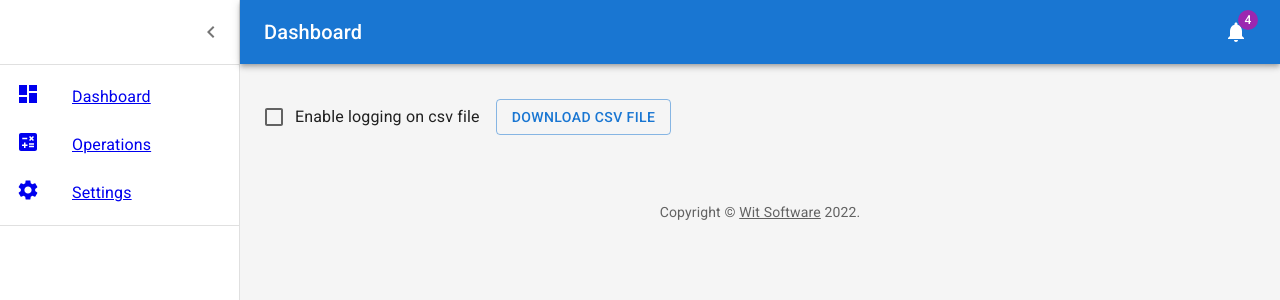
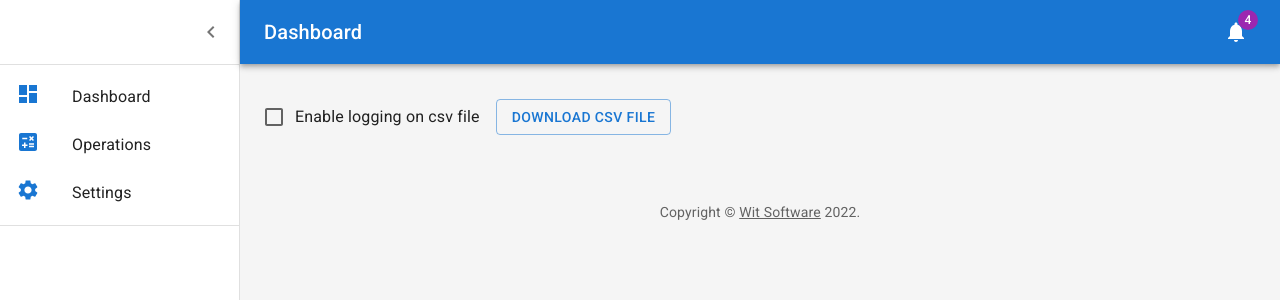
Before and after one commit to sousacaio/wit-reactjschallenge, a React (Create React App) app: page /settings in a window 1280 px wide. Shown: the top 300 px of the page. Built offline with nearby package versions, Linux system fonts and the light colour scheme; no server answers.

Commit message:
refactor: correct link style

```diff
--- a/src/Components/SidebarComponents.tsx
+++ b/src/Components/SidebarComponents.tsx
@@ -10,31 +10,31 @@ export const mainListItems = (
     <div>
         <ListItem button>
             <ListItemIcon>
-                <Link to="/dashboard">
-                    <DashboardIcon />
-                </Link>
+                <Link to="/dashboard" style={{ all: 'unset' }}>
+                    <DashboardIcon color="primary" />
+                </Link >
             </ListItemIcon>
-            <Link to="/dashboard">
+            <Link to="/dashboard" style={{ all: 'unset' }}>
                 <ListItemText primary="Dashboard" />
             </Link>
         </ListItem>
         <ListItem button>
             <ListItemIcon>
-                <Link to="/operations">
-                    <CalculateIcon />
+                <Link to="/operations" style={{ all: 'unset' }}>
+                    <CalculateIcon color="primary" />
                 </Link>
             </ListItemIcon>
-            <Link to="/operations">
+            <Link to="/operations" style={{ all: 'unset' }}>
                 <ListItemText primary="Operations" />
             </Link>
         </ListItem>
         <ListItem button>
             <ListItemIcon>
-                <Link to="/settings">
-                    <SettingsIcon />
+                <Link to="/settings" style={{ all: 'unset' }}>
+                    <SettingsIcon  color="primary"/>
                 </Link>
             </ListItemIcon>
-            <Link to="/settings">
+            <Link to="/settings" style={{ all: 'unset' }}>
                 <ListItemText primary="Settings" />
             </Link>
         </ListItem>
```
